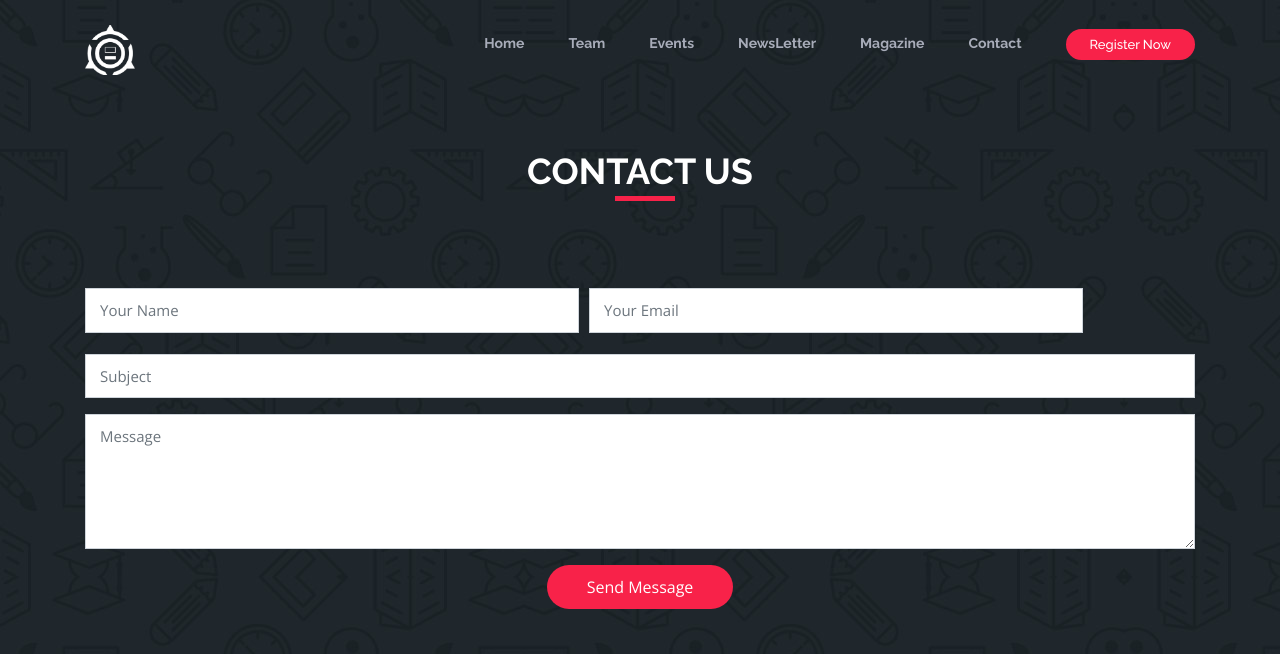
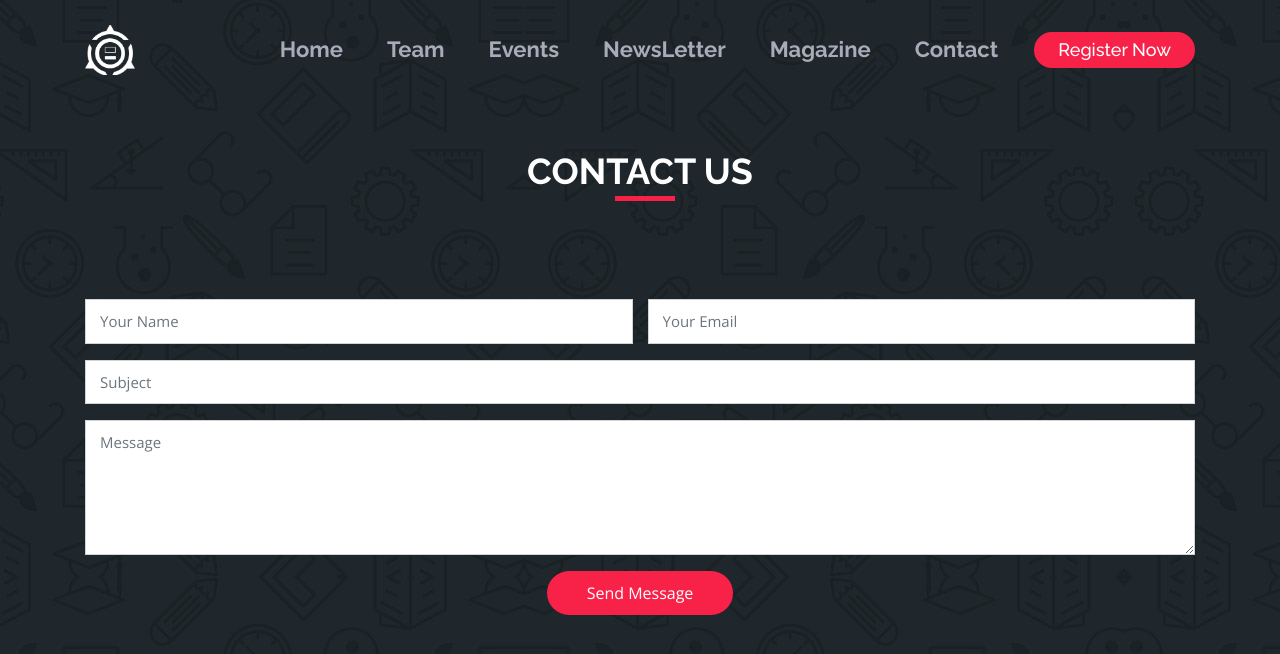
Before and after one commit to Triv24/ACES_WEBSITE, a React (Create React App) app: page /contact in a window 1280 px wide. Shown: the top 654 px of the page. Built offline with nearby package versions, Linux system fonts and the light colour scheme.

Commit message:
Fixed Contact Page and Hamburger Menu Styling Issues

```diff
--- a/src/components/css/Navbar.css
+++ b/src/components/css/Navbar.css
@@ -108,7 +108,7 @@
   color: rgba(202, 206, 221, 0.8);
   font-family: "Raleway", sans-serif;
   font-weight: 600;
-  font-size: 14px;
+  font-size: 22px;
   outline: none;
 }
 
@@ -148,10 +148,8 @@
   border: 2px solid #f82249;
   transition: all ease-in-out 0.3s;
   font-weight: 500;
-  margin-left: 8px;
-  margin-top: 2px;
   line-height: 1;
-  font-size: 13px;
+  font-size: 18px;
 }
 
 .nav-menu li.buy-tickets a:hover {
@@ -319,9 +317,9 @@ nav ul li a {
     width: 50%; /* Occupy half of the screen */
     height: 100%; /* Full height */
     background-color: rgba(6, 12, 34, 0.98); /* Match with navbar color */
-    padding: 20px;
+    /* padding: 10px; */
     flex-direction: column; /* Vertical layout */
-    gap: 20px;
+    gap: 10px;
     text-align: center;
     z-index: 1000;
     transition: all 0.3s ease;
@@ -329,6 +327,7 @@ nav ul li a {
 
   .nav-menu.open {
     display: flex; /* Show the nav list */
+    justify-content: space-evenly;
   }
 
   /* Show hamburger icon */
--- a/src/components/css/contact.css
+++ b/src/components/css/contact.css
@@ -83,6 +83,9 @@
   justify-self: center;
 }
 
+.form {
+  max-width: 1110px;
+}
 #contact .form #sendmessage {
   color: #f82249;
   border: 1px solid #f82249;
@@ -138,3 +141,22 @@
 #contact .form button[type="submit"]:hover {
   background: #e0072f;
 }
+
+.form-row {
+  display: flex;
+  gap: 0.313rem; /* Space between name and email fields */
+}
+
+.form-group {
+  flex: 1; /* Make the form fields expand to fill the available space */
+}
+
+.form-group.col-md-6 {
+  width: 500px; /* Ensure both fields occupy 50% of the row */
+  padding: 0;
+  margin: 1rem 0.313rem; /* Optional */
+}
+
+* {
+  box-sizing: border-box;
+}
```
